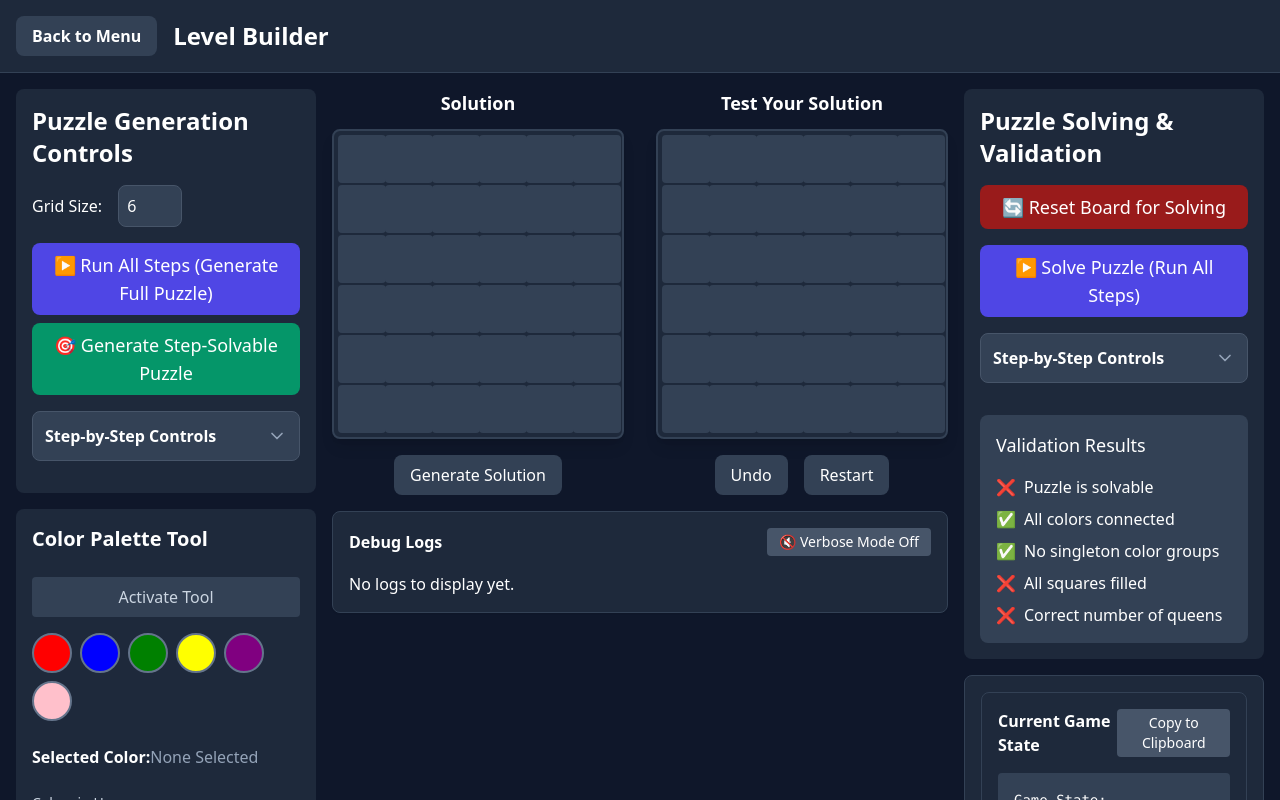
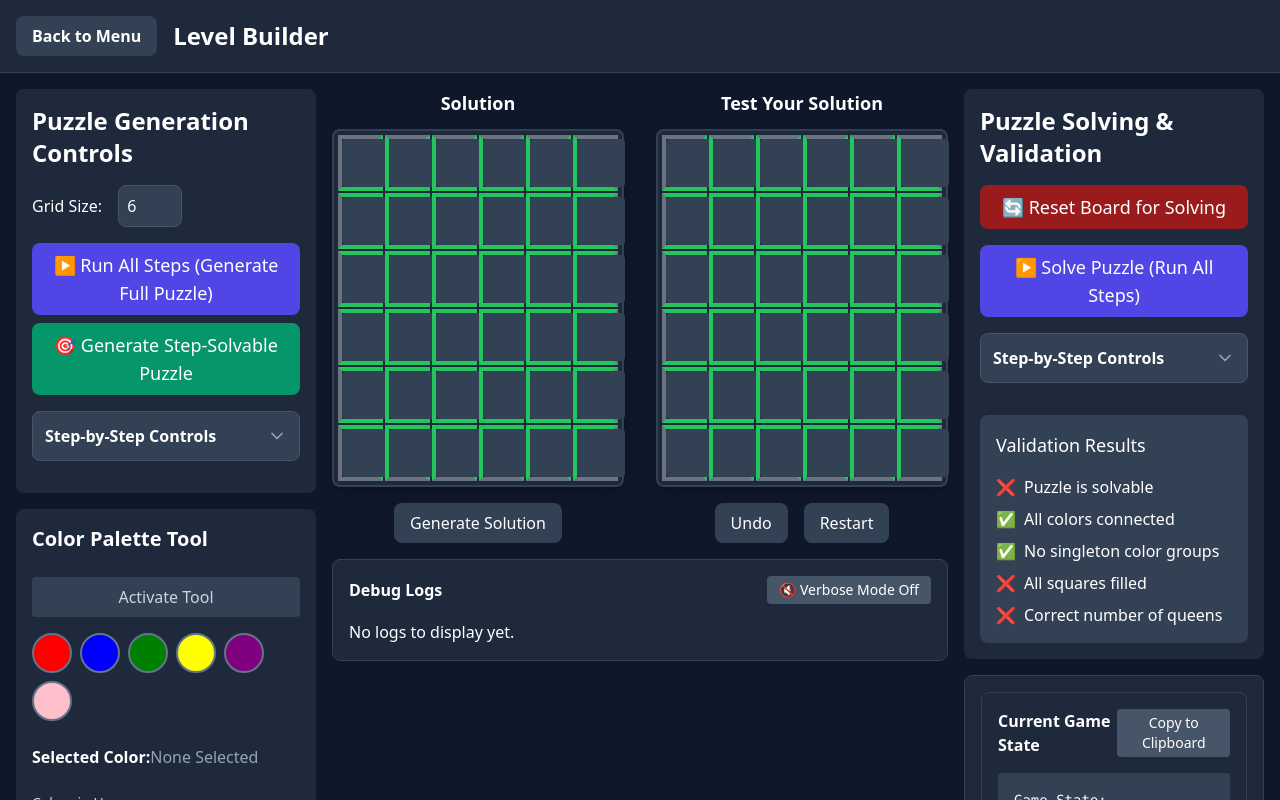
Before and after one commit to Crushford/Cassowary-Games, a Vue app: page /level-builder in a window 1280 px wide. Shown: the top 800 px of the page. Built offline with nearby package versions, Linux system fonts and the light colour scheme.

Commit message:
border edges added

```diff
--- a/src/components/GameGrid.vue
+++ b/src/components/GameGrid.vue
@@ -16,7 +16,7 @@
           :class="getWrapperBorderClasses(cell, rowIndex, colIndex)"
         >
           <div
-            class="relative w-12 h-12 flex items-center justify-center rounded cursor-pointer transition-all duration-200"
+            class="relative w-12 h-12 flex items-center justify-center rounded cursor-pointer"
             :class="getCellClasses(cell)"
             @click="handleCellClick(rowIndex, colIndex)"
           >
@@ -183,18 +183,60 @@ function getWrapperBorderClasses(cell: { groupColor?: string }, row: number, col
   const maxRow = grid.length - 1;
   const maxCol = grid[0].length - 1;
 
-  // Right border (only if neighbor to the right is a different group)
-  if (col < maxCol && grid[row][col + 1].groupColor !== cell.groupColor) {
-    classes.push(
-      'after:absolute after:right-0 after:top-0 after:w-[4px] after:h-full after:bg-blue-500 after:z-10'
-    );
+  // Check right neighbor
+  if (col < maxCol) {
+    if (grid[row][col + 1].groupColor !== cell.groupColor) {
+      // Different color group - blue border
+      classes.push('border-r-4 border-r-blue-500');
+    } else {
+      // Same color group - green border
+      classes.push('border-r-4 border-r-green-500');
+    }
+  } else {
+    // Edge of puzzle - grey border
+    classes.push('border-r-4 border-r-gray-500');
   }
 
-  // Bottom border (only if neighbor below is a different group)
-  if (row < maxRow && grid[row + 1][col].groupColor !== cell.groupColor) {
-    classes.push(
-      'after:absolute after:bottom-0 after:left-0 after:h-[4px] after:w-full after:bg-blue-500 after:z-10'
-    );
+  // Check left neighbor
+  if (col > 0) {
+    if (grid[row][col - 1].groupColor !== cell.groupColor) {
+      // Different color group - blue border
+      classes.push('border-l-4 border-l-blue-500');
+    } else {
+      // Same color group - green border
+      classes.push('border-l-4 border-l-green-500');
+    }
+  } else {
+    // Edge of puzzle - grey border
+    classes.push('border-l-4 border-l-gray-500');
+  }
+
+  // Check bottom neighbor
+  if (row < maxRow) {
+    if (grid[row + 1][col].groupColor !== cell.groupColor) {
+      // Different color group - blue border
+      classes.push('border-b-4 border-b-blue-500');
+    } else {
+      // Same color group - green border
+      classes.push('border-b-4 border-b-green-500');
+    }
+  } else {
+    // Edge of puzzle - grey border
+    classes.push('border-b-4 border-b-gray-500');
+  }
+
+  // Check top neighbor
+  if (row > 0) {
+    if (grid[row - 1][col].groupColor !== cell.groupColor) {
+      // Different color group - blue border
+      classes.push('border-t-4 border-t-blue-500');
+    } else {
+      // Same color group - green border
+      classes.push('border-t-4 border-t-green-500');
+    }
+  } else {
+    // Edge of puzzle - grey border
+    classes.push('border-t-4 border-t-gray-500');
   }
 
   return classes;
```
